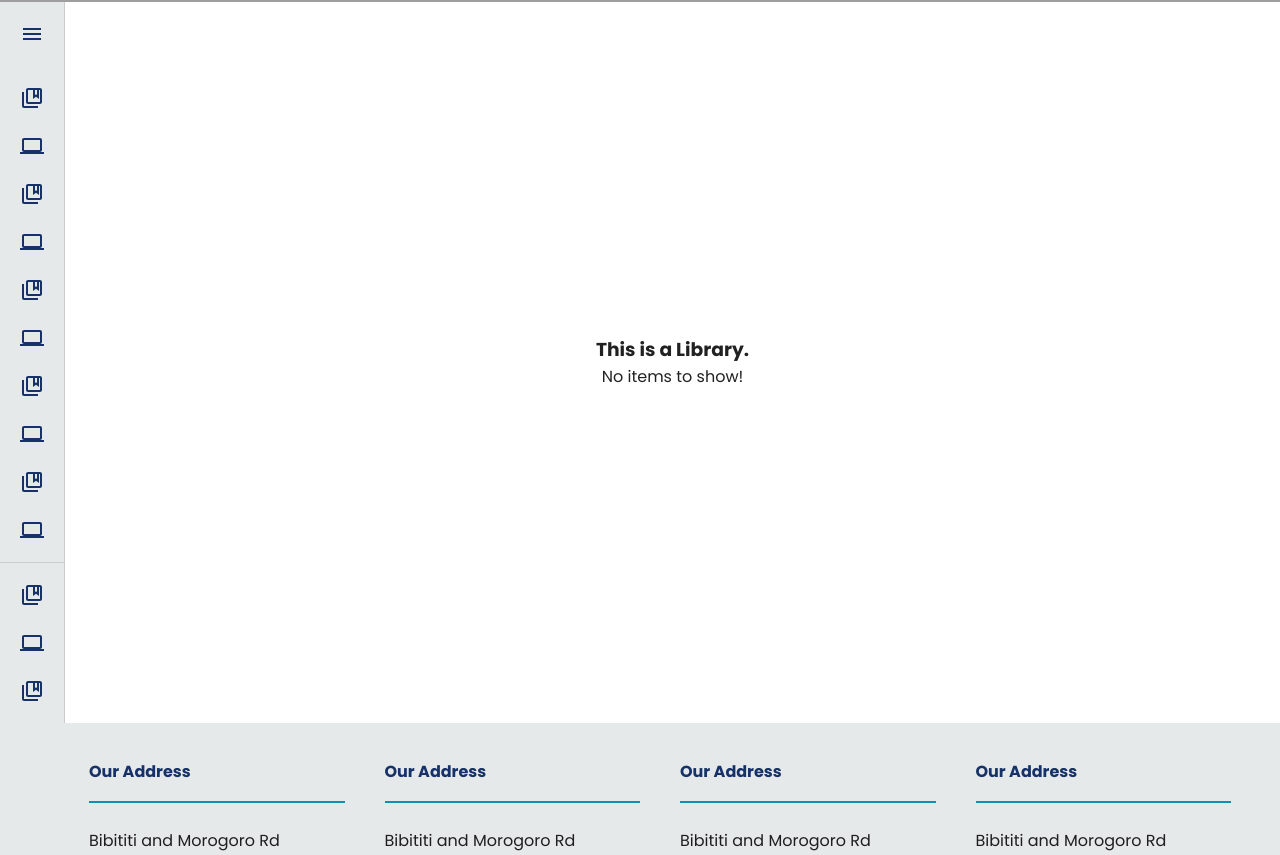
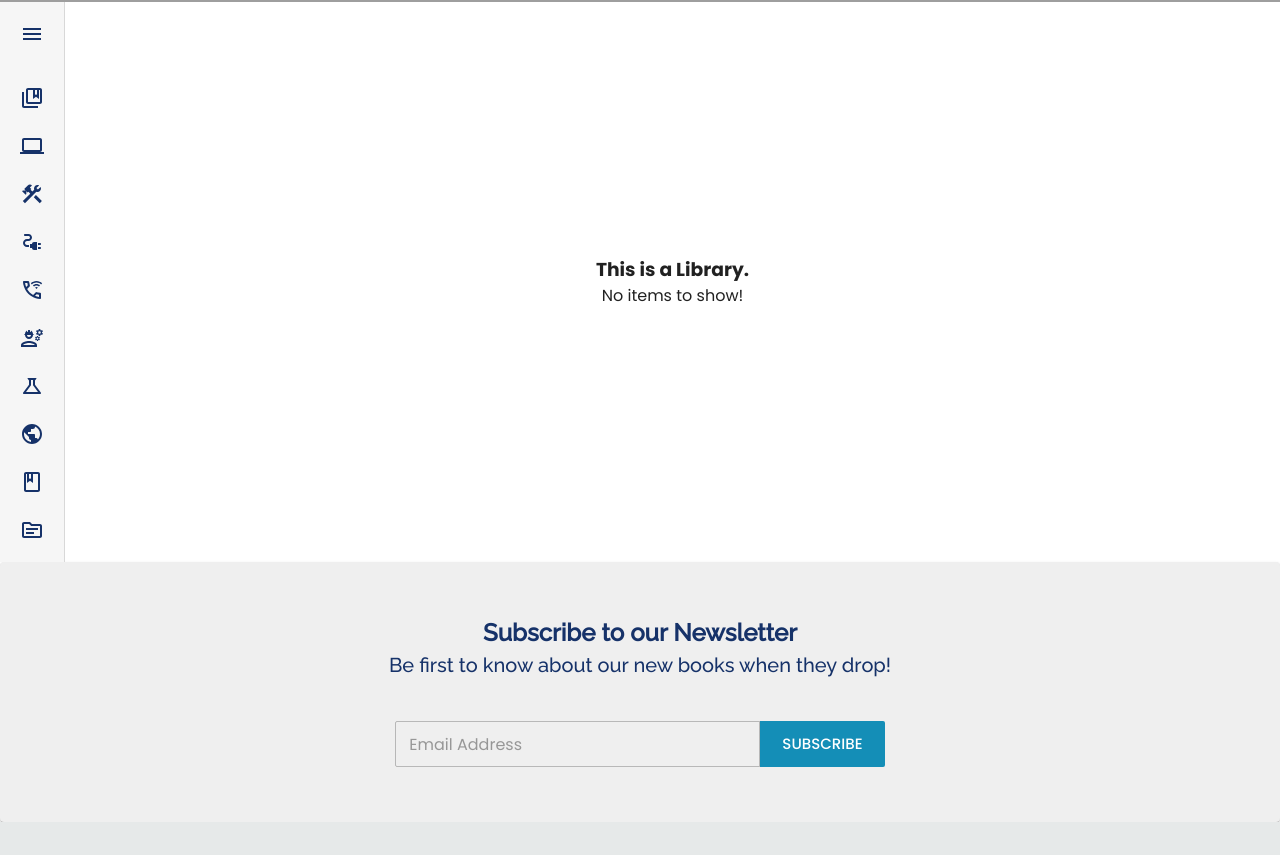
Before and after one commit to Nobertobrown/e-library-frontend, a React (Create React App) app: page / in a window 1280 px wide. Shown: the part 478-1333 px from the top of the page. Built offline with nearby package versions, Linux system fonts and the light colour scheme.

Commit message:
add newsletter input

```diff
--- a/src/App.jsx
+++ b/src/App.jsx
@@ -4,6 +4,7 @@ import ResponsiveTopAppBar from "./components/TopAppBar";
 import ResponsiveMiddleAppBar from "./components/MiddleAppBar";
 import MiniDrawer from "./components/MiniDrawer";
 import Footer from "./components/AppFooter";
+import Newsletter from "./components/Newsletter";
 
 function App() {
   return (
@@ -11,6 +12,7 @@ function App() {
       <ResponsiveTopAppBar />
       <ResponsiveMiddleAppBar />
       <MiniDrawer />
+      <Newsletter />
       <Footer />
     </>
   );
--- a/src/components/MiniDrawer.jsx
+++ b/src/components/MiniDrawer.jsx
@@ -4,7 +4,7 @@ import Box from "@mui/material/Box";
 import MuiDrawer from "@mui/material/Drawer";
 import List from "@mui/material/List";
 import CssBaseline from "@mui/material/CssBaseline";
-import Divider from "@mui/material/Divider";
+// import Divider from "@mui/material/Divider";
 import Container from "@mui/material/Container";
 import ListItem from "@mui/material/ListItem";
 import ListItemButton from "@mui/material/ListItemButton";
@@ -16,6 +16,14 @@ import ChevronRightIcon from "@mui/icons-material/ChevronRight";
 import MenuIcon from "@mui/icons-material/Menu";
 import CollectionsBookmarkOutlinedIcon from "@mui/icons-material/CollectionsBookmarkOutlined";
 import ComputerOutlinedIcon from "@mui/icons-material/ComputerOutlined";
+import ConstructionOutlinedIcon from "@mui/icons-material/ConstructionOutlined";
+import ElectricalServicesOutlinedIcon from "@mui/icons-material/ElectricalServicesOutlined";
+import WifiCalling3OutlinedIcon from "@mui/icons-material/WifiCalling3Outlined";
+import EngineeringOutlinedIcon from "@mui/icons-material/EngineeringOutlined";
+import ScienceOutlinedIcon from "@mui/icons-material/ScienceOutlined";
+import PublicOutlinedIcon from "@mui/icons-material/PublicOutlined";
+import BookOutlinedIcon from "@mui/icons-material/BookOutlined";
+import SourceOutlinedIcon from "@mui/icons-material/SourceOutlined";
 
 import { Outlet } from "react-router-dom";
 import { Typography } from "@mui/material";
@@ -90,7 +98,7 @@ export default function MiniDrawer() {
           "& .MuiPaper-root": {
             zIndex: 0,
             position: "relative",
-            backgroundColor: "background.main",
+            backgroundColor: "background.main2",
           },
           "& .MuiTypography-root": {
             fontFamily: "'Raleway', 'Poppins', 'Arial', sans-serif",
@@ -135,18 +143,33 @@ export default function MiniDrawer() {
         {/* <Divider /> */}
         <List>
           {[
-            "All Collections",
-            "Computer Studies",
-            "Civil Engineering",
-            "Electrical Engineering",
-            "Electronics & Telecommunication",
-            "Mechanical Engineering",
-            "Science & Laboratory Technology",
-            "General Studies",
-            "Research & Publications",
-            "External Resources",
+            {
+              title: "All Collections",
+              icon: <CollectionsBookmarkOutlinedIcon />,
+            },
+            { title: "Computer Studies", icon: <ComputerOutlinedIcon /> },
+            { title: "Civil Engineering", icon: <ConstructionOutlinedIcon /> },
+            {
+              title: "Electrical Engineering",
+              icon: <ElectricalServicesOutlinedIcon />,
+            },
+            {
+              title: "Electronics & Telecommunicatio",
+              icon: <WifiCalling3OutlinedIcon />,
+            },
+            {
+              title: "Mechanical Engineering",
+              icon: <EngineeringOutlinedIcon />,
+            },
+            {
+              title: "Science & Laboratory Technologys",
+              icon: <ScienceOutlinedIcon />,
+            },
+            { title: "General Studies", icon: <PublicOutlinedIcon /> },
+            { title: "Research & Publications", icon: <BookOutlinedIcon /> },
+            { title: "External Resources", icon: <SourceOutlinedIcon /> },
           ].map((text, index) => (
-            <ListItem key={text} disablePadding sx={{ display: "block" }}>
+            <ListItem key={text.title} disablePadding sx={{ display: "block" }}>
               <ListItemButton
                 sx={{
                   minHeight: 48,
@@ -162,21 +185,17 @@ export default function MiniDrawer() {
                     color: "primary.light",
                   }}
                 >
-                  {index % 2 === 0 ? (
-                    <CollectionsBookmarkOutlinedIcon />
-                  ) : (
-                    <ComputerOutlinedIcon />
-                  )}
+                  {text.icon}
                 </ListItemIcon>
                 <ListItemText
-                  primary={text}
+                  primary={text.title}
                   sx={{ opacity: open ? 1 : 0, color: "primary.light" }}
                 />
               </ListItemButton>
             </ListItem>
           ))}
         </List>
-        <Divider />
+        {/* <Divider />
         <List>
           {["All mail", "Trash", "Spam"].map((text, index) => (
             <ListItem key={text} disablePadding sx={{ display: "block" }}>
@@ -208,7 +227,7 @@ export default function MiniDrawer() {
               </ListItemButton>
             </ListItem>
           ))}
-        </List>
+        </List> */}
       </Drawer>
       <Container component="main" sx={{ flexGrow: 1 }} maxWidth="lg">
         <Outlet />
@@ -216,3 +235,170 @@ export default function MiniDrawer() {
     </Box>
   );
 }
+
+// import * as React from 'react';
+// import PropTypes from 'prop-types';
+// import AppBar from '@mui/material/AppBar';
+// import Box from '@mui/material/Box';
+// import CssBaseline from '@mui/material/CssBaseline';
+// import Divider from '@mui/material/Divider';
+// import Drawer from '@mui/material/Drawer';
+// import IconButton from '@mui/material/IconButton';
+// import InboxIcon from '@mui/icons-material/MoveToInbox';
+// import List from '@mui/material/List';
+// import ListItem from '@mui/material/ListItem';
+// import ListItemButton from '@mui/material/ListItemButton';
+// import ListItemIcon from '@mui/material/ListItemIcon';
+// import ListItemText from '@mui/material/ListItemText';
+// import MailIcon from '@mui/icons-material/Mail';
+// import MenuIcon from '@mui/icons-material/Menu';
+// import Toolbar from '@mui/material/Toolbar';
+// import Typography from '@mui/material/Typography';
+
+// const drawerWidth = 240;
+
+// function ResponsiveDrawer(props) {
+//   const { window } = props;
+//   const [mobileOpen, setMobileOpen] = React.useState(false);
+
+//   const handleDrawerToggle = () => {
+//     setMobileOpen(!mobileOpen);
+//   };
+
+//   const drawer = (
+//     <div>
+//       <Toolbar />
+//       <Divider />
+//       <List>
+//         {['Inbox', 'Starred', 'Send email', 'Drafts'].map((text, index) => (
+//           <ListItem key={text} disablePadding>
+//             <ListItemButton>
+//               <ListItemIcon>
+//                 {index % 2 === 0 ? <InboxIcon /> : <MailIcon />}
+//               </ListItemIcon>
+//               <ListItemText primary={text} />
+//             </ListItemButton>
+//           </ListItem>
+//         ))}
+//       </List>
+//       <Divider />
+//       <List>
+//         {['All mail', 'Trash', 'Spam'].map((text, index) => (
+//           <ListItem key={text} disablePadding>
+//             <ListItemButton>
+//               <ListItemIcon>
+//                 {index % 2 === 0 ? <InboxIcon /> : <MailIcon />}
+//               </ListItemIcon>
+//               <ListItemText primary={text} />
+//             </ListItemButton>
+//           </ListItem>
+//         ))}
+//       </List>
+//     </div>
+//   );
+
+//   const container = window !== undefined ? () => window().document.body : undefined;
+
+//   return (
+//     <Box sx={{ display: 'flex' }}>
+//       <CssBaseline />
+//       <AppBar
+//         position="fixed"
+//         sx={{
+//           width: { sm: `calc(100% - ${drawerWidth}px)` },
+//           ml: { sm: `${drawerWidth}px` },
+//         }}
+//       >
+//         <Toolbar>
+//           <IconButton
+//             color="inherit"
+//             aria-label="open drawer"
+//             edge="start"
+//             onClick={handleDrawerToggle}
+//             sx={{ mr: 2, display: { sm: 'none' } }}
+//           >
+//             <MenuIcon />
+//           </IconButton>
+//           <Typography variant="h6" noWrap component="div">
+//             Responsive drawer
+//           </Typography>
+//         </Toolbar>
+//       </AppBar>
+//       <Box
+//         component="nav"
+//         sx={{ width: { sm: drawerWidth }, flexShrink: { sm: 0 } }}
+//         aria-label="mailbox folders"
+//       >
+//         {/* The implementation can be swapped with js to avoid SEO duplication of links. */}
+//         <Drawer
+//           container={container}
+//           variant="temporary"
+//           open={mobileOpen}
+//           onClose={handleDrawerToggle}
+//           ModalProps={{
+//             keepMounted: true, // Better open performance on mobile.
+//           }}
+//           sx={{
+//             display: { xs: 'block', sm: 'none' },
+//             '& .MuiDrawer-paper': { boxSizing: 'border-box', width: drawerWidth },
+//           }}
+//         >
+//           {drawer}
+//         </Drawer>
+//         <Drawer
+//           variant="permanent"
+//           sx={{
+//             display: { xs: 'none', sm: 'block' },
+//             '& .MuiDrawer-paper': { boxSizing: 'border-box', width: drawerWidth },
+//           }}
+//           open
+//         >
+//           {drawer}
+//         </Drawer>
+//       </Box>
+//       <Box
+//         component="main"
+//         sx={{ flexGrow: 1, p: 3, width: { sm: `calc(100% - ${drawerWidth}px)` } }}
+//       >
+//         <Toolbar />
+//         <Typography paragraph>
+//           Lorem ipsum dolor sit amet, consectetur adipiscing elit, sed do eiusmod
+//           tempor incididunt ut labore et dolore magna aliqua. Rhoncus dolor purus non
+//           enim praesent elementum facilisis leo vel. Risus at ultrices mi tempus
+//           imperdiet. Semper risus in hendrerit gravida rutrum quisque non tellus.
+//           Convallis convallis tellus id interdum velit laoreet id donec ultrices.
+//           Odio morbi quis commodo odio aenean sed adipiscing. Amet nisl suscipit
+//           adipiscing bibendum est ultricies integer quis. Cursus euismod quis viverra
+//           nibh cras. Metus vulputate eu scelerisque felis imperdiet proin fermentum
+//           leo. Mauris commodo quis imperdiet massa tincidunt. Cras tincidunt lobortis
+//           feugiat vivamus at augue. At augue eget arcu dictum varius duis at
+//           consectetur lorem. Velit sed ullamcorper morbi tincidunt. Lorem donec massa
+//           sapien faucibus et molestie ac.
+//         </Typography>
+//         <Typography paragraph>
+//           Consequat mauris nunc congue nisi vitae suscipit. Fringilla est ullamcorper
+//           eget nulla facilisi etiam dignissim diam. Pulvinar elementum integer enim
+//           neque volutpat ac tincidunt. Ornare suspendisse sed nisi lacus sed viverra
+//           tellus. Purus sit amet volutpat consequat mauris. Elementum eu facilisis
+//           sed odio morbi. Euismod lacinia at quis risus sed vulputate odio. Morbi
+//           tincidunt ornare massa eget egestas purus viverra accumsan in. In hendrerit
+//           gravida rutrum quisque non tellus orci ac. Pellentesque nec nam aliquam sem
+//           et tortor. Habitant morbi tristique senectus et. Adipiscing elit duis
+//           tristique sollicitudin nibh sit. Ornare aenean euismod elementum nisi quis
+//           eleifend. Commodo viverra maecenas accumsan lacus vel facilisis. Nulla
+//           posuere sollicitudin aliquam ultrices sagittis orci a.
+//         </Typography>
+//       </Box>
+//     </Box>
+//   );
+// }
+
+// ResponsiveDrawer.propTypes = {
+//   /**
+//    * Injected by the documentation to work in an iframe.
+//    * You won't need it on your project.
+//    */
+//   window: PropTypes.func,
+// };
+
+// export default ResponsiveDrawer;
--- /dev/null
+++ b/src/components/Newsletter.jsx
@@ -0,0 +1,64 @@
+import { Button, Paper, TextField, Typography } from "@mui/material";
+import { Box } from "@mui/system";
+import React from "react";
+
+export default function Newsletter() {
+  return (
+    <Paper
+      sx={{
+        display: "flex",
+        flexDirection: "column",
+        alignItems: "center",
+        py: 6.875,
+        backgroundColor: "background.intermediate",
+      }}
+    >
+      <Typography
+        variant="h5"
+        component="h5"
+        fontWeight={700}
+        sx={{
+          color: "primary.light",
+          fontFamily: "'Raleway', 'Poppins', 'Arial', sans-serif",
+        }}
+      >
+        Subscribe to our Newsletter
+      </Typography>
+      <Typography
+        variant="h6"
+        component="h6"
+        sx={{
+          color: "primary.light",
+          fontFamily: "'Raleway', 'Poppins', 'Arial', sans-serif",
+          mb: 5,
+        }}
+      >
+        Be first to know about our new books when they drop!
+      </Typography>
+      <Box display="flex">
+        <TextField
+          sx={{
+            "& .MuiInputBase-root": {
+              borderRadius: "2px 0 0 2px",
+              width: "365px",
+              height: "46px",
+            },
+          }}
+          placeholder="Email Address"
+          type="email"
+        />
+        <Button
+          size="large"
+          variant="contained"
+          sx={{
+            borderRadius: "0 2px 2px 0",
+            backgroundColor: "secondary.main",
+          }}
+          disableElevation
+        >
+          Subscribe
+        </Button>
+      </Box>
+    </Paper>
+  );
+}
--- a/src/index.js
+++ b/src/index.js
@@ -71,6 +71,8 @@ const theme = createTheme({
     },
     background: {
       main: "#E6E9E9",
+      main2: "#F6F6F6",
+      intermediate: "#EFEFEF",
       light: "#FFFFFF",
       dark: "#303030",
     },
```
Also changed, not shown: src/components/SearchBar.jsx (+11 -3 lines).
